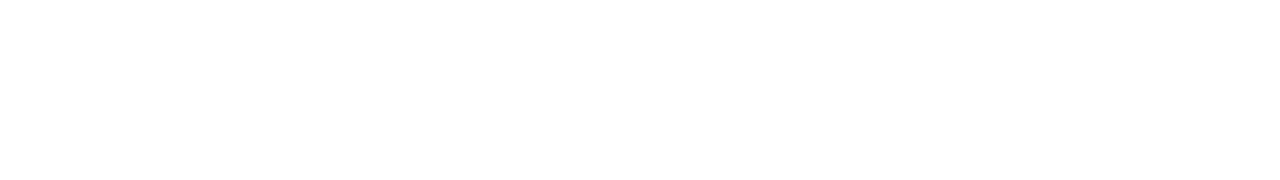
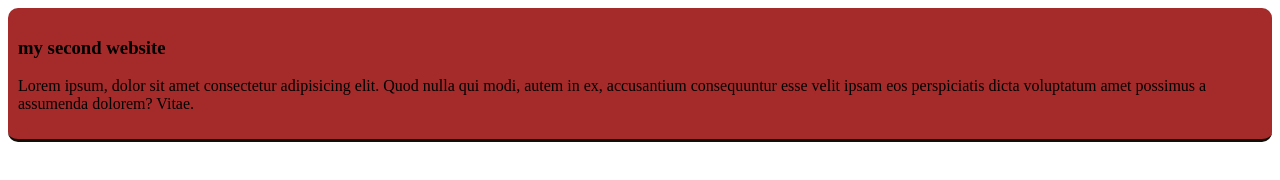
Before and after one commit to hafiz196/my-second-website, a plain HTML site: page index.html in a window 1280 px wide. Drawn offline with Linux system fonts and the light colour scheme.

Commit message:
added a the first blog

```diff
--- /dev/null
+++ b/Styles/blog.css
@@ -0,0 +1,7 @@
+div{
+    background-color: brown;
+    border-bottom: rgb(18, 15, 8) solid;
+    padding: 10px;
+
+    border-radius: 10px;
+}
--- a/index.html
+++ b/index.html
@@ -4,8 +4,16 @@
     <meta charset="UTF-8">
     <meta name="viewport" content="width=device-width, initial-scale=1.0">
     <title>Simple Project</title>
+    <link rel="stylesheet" href="Styles/blog.css">
 </head>
 <body>
+    <div>
+        <h3>
+            my second website
+        </h3>
+        <p>Lorem ipsum, dolor sit amet consectetur adipisicing elit. Quod nulla qui modi, autem in ex, accusantium consequuntur esse velit ipsam eos perspiciatis dicta voluptatum amet possimus a assumenda dolorem? Vitae.
+        </p>
+    </div>
 
 </body>
 </html>
```
